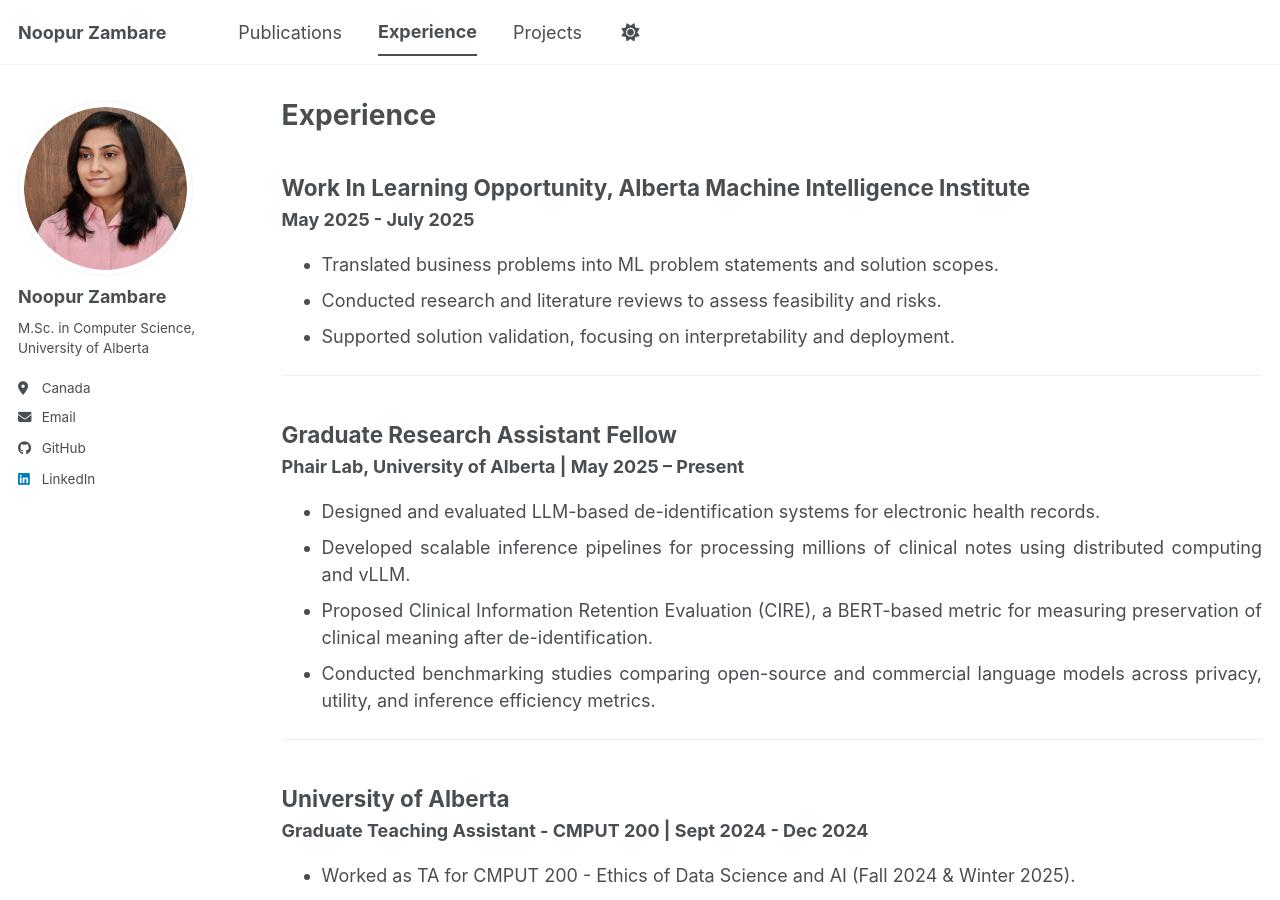
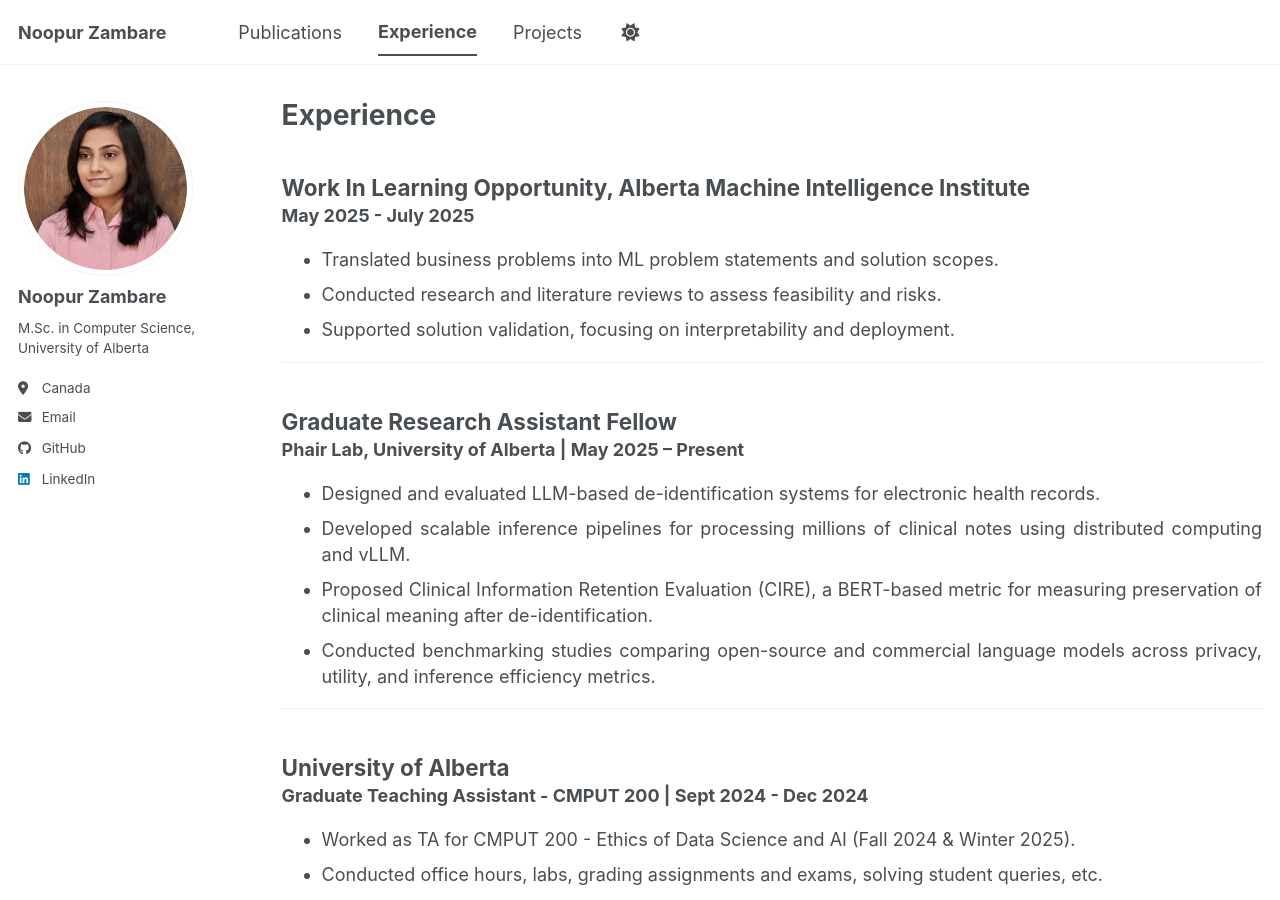
Before and after one commit to noopur-zambare/noopur-zambare.github.io, a Jekyll site: the page built from _pages/experience.html, in a window 1280 px wide and 900 px high. Built offline with Jekyll 4.4.1, drawn with Linux system fonts in a browser that asks for light colours; a script bundle is joined from its source files by our own code; library files that are not in the unit come from our copies.

Commit message:
experience updated

```diff
--- a/_pages/experience.html
+++ b/_pages/experience.html
@@ -11,18 +11,22 @@ author_profile: true
 
 {% for post in sorted_experience %}
 
-  <article style="margin-bottom: 25px;">
+<article style="margin-bottom: 14px;">
 
-    <h2 style="margin-bottom: 5px;">
-      {{ post.title }}
-    </h2>
+  <h2 style="margin-bottom: 2px;">
+    {{ post.title }}
+  </h2>
 
-    <div>
-      {{ post.excerpt }}
-    </div>
+  <div style="margin-bottom: 4px; line-height: 1.45;">
+    {{ post.excerpt }}
+  </div>
 
-  </article>
+</article>
 
-  <hr style="border: 0; border-top: 1px solid #eee; margin: 25px 0;">
+<hr style="
+  border: 0;
+  border-top: 1px solid #eee;
+  margin: 6px 0;
+">
 
 {% endfor %}
```
